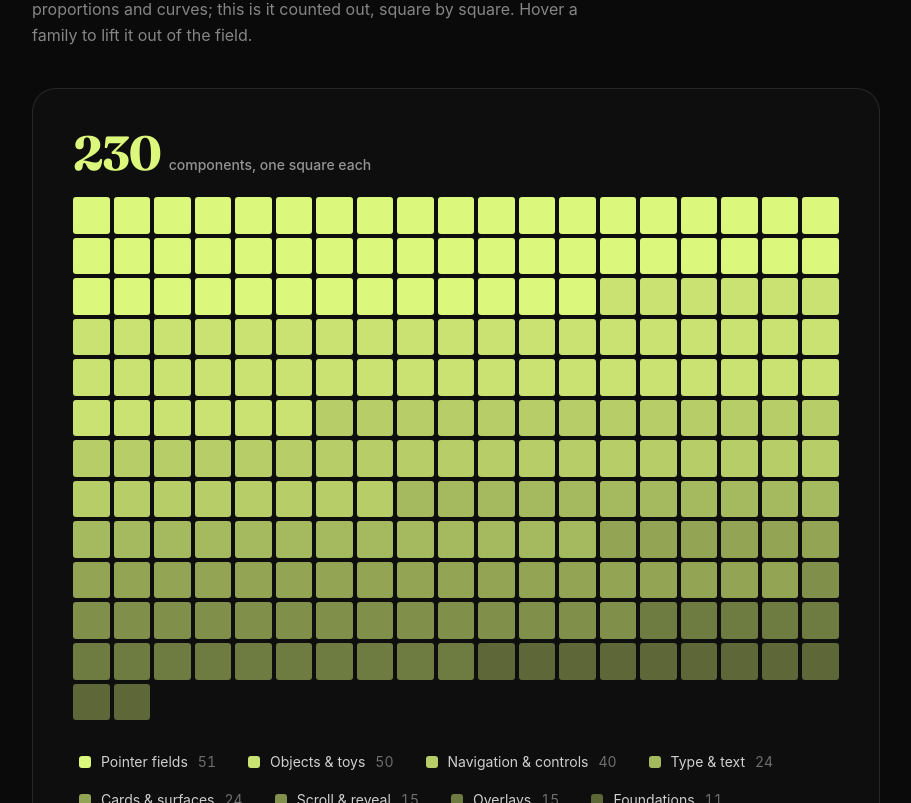
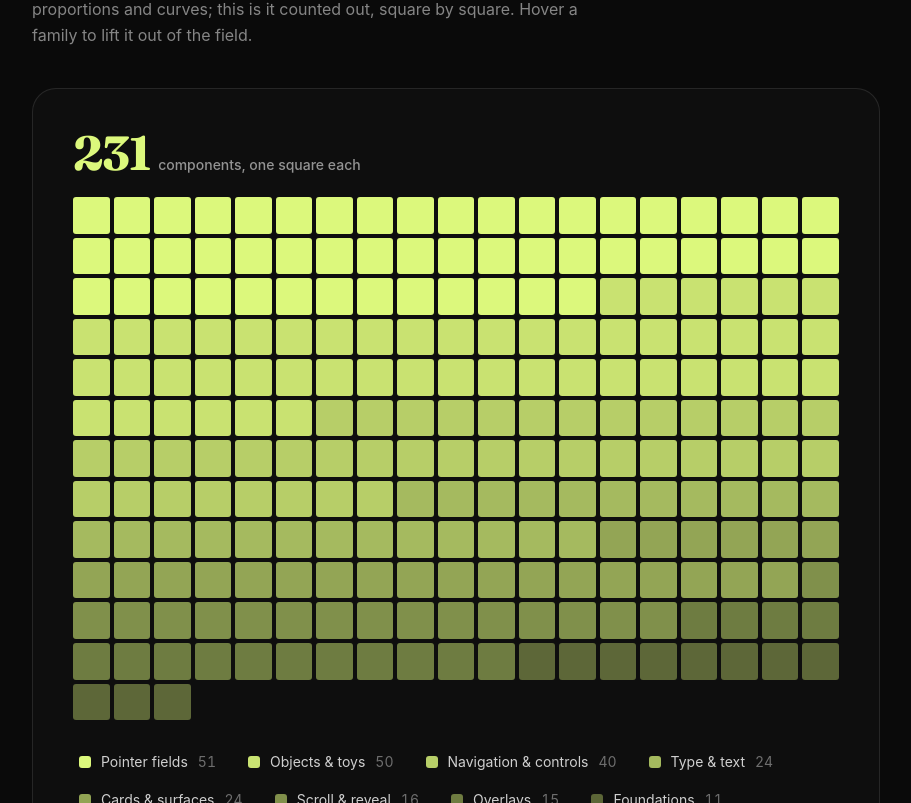
Before and after one commit to ArseniyCherednichenko/portfolio, a React (Vite) app: page /numbers in a window 1280 px wide. Shown: the part 937-1740 px from the top of the page, without its empty margins (184-1095 px from the left). Built offline with nearby package versions, Linux system fonts and the light colour scheme.

Commit message:
Catalogue Progressive blur in the library beside the Timeline and count it — 231 hand-built components

```diff
--- a/src/data/library.ts
+++ b/src/data/library.ts
@@ -164,6 +164,7 @@ export const LIBRARY: LibraryGroup[] = [
       { name: 'ScrollCue', note: 'A bobbing hint that there is more below the fold.', tags: ['scroll', 'hint'] },
       { name: 'DrawSVG', note: 'Line art that draws itself, one stroke at a time, by tracing the real path length.', tags: ['scroll', 'reveal', 'svg', 'draw'], to: '/about', where: 'About' },
       { name: 'Signature', note: 'The name, signed. Not another primitive but a specific personal mark: hand-authored script strokes fed through the DrawSVG pen and laid down in writing order, so the name traces itself into being in ink rather than a shape assembling. Signs off the footer as you reach the bottom of any page; reduced motion shows it already written.', tags: ['scroll', 'reveal', 'svg', 'draw', 'personal'], to: '/playground', where: 'Playground' },
+      { name: 'ProgressiveBlur', note: 'A true, ramped edge fade — the effect behind a floating iOS tab bar or a Family-style header, done honestly. Most sites fake it with one fixed backdrop-blur under a fading gradient, which only dims a uniformly-blurred layer so text at the soft end reads as a crisp ghost; this stacks masked layers whose blur radius doubles and whose opaque window slides toward the edge, so the blur itself climbs and copy dissolves rather than clips. A passive, non-interactive overlay for any scroll container; no animation, so reduced motion is a no-op.', tags: ['scroll', 'blur', 'mask', 'edge', 'overlay'], to: '/playground', where: 'Playground' },
       { name: 'Timeline', note: 'A vertical timeline with lit nodes marking a path.', tags: ['scroll', 'timeline'], to: '/about', where: 'About' },
       { name: 'Stepper', note: 'A numbered pipeline that lights up stage by stage.', tags: ['scroll', 'steps', 'process'], to: '/colophon', where: 'Colophon' },
       { name: 'CircularGallery', note: 'A carousel of images bent around a curved arc.', tags: ['scroll', 'gallery', 'carousel'], to: '/playground', where: 'Playground' },
--- a/src/data/stats.ts
+++ b/src/data/stats.ts
@@ -12,7 +12,7 @@
 /** Hand-built components in `src/components`. Nothing off the shelf. This is
  * the literal count of files there, catalogued one by one on the /library
  * page (LIBRARY in src/data/library.ts) — keep the two in step. */
-export const COMPONENT_COUNT = 230
+export const COMPONENT_COUNT = 231
 
 /** Distinct routed pages the site serves. */
 export const PAGE_COUNT = 32
```
